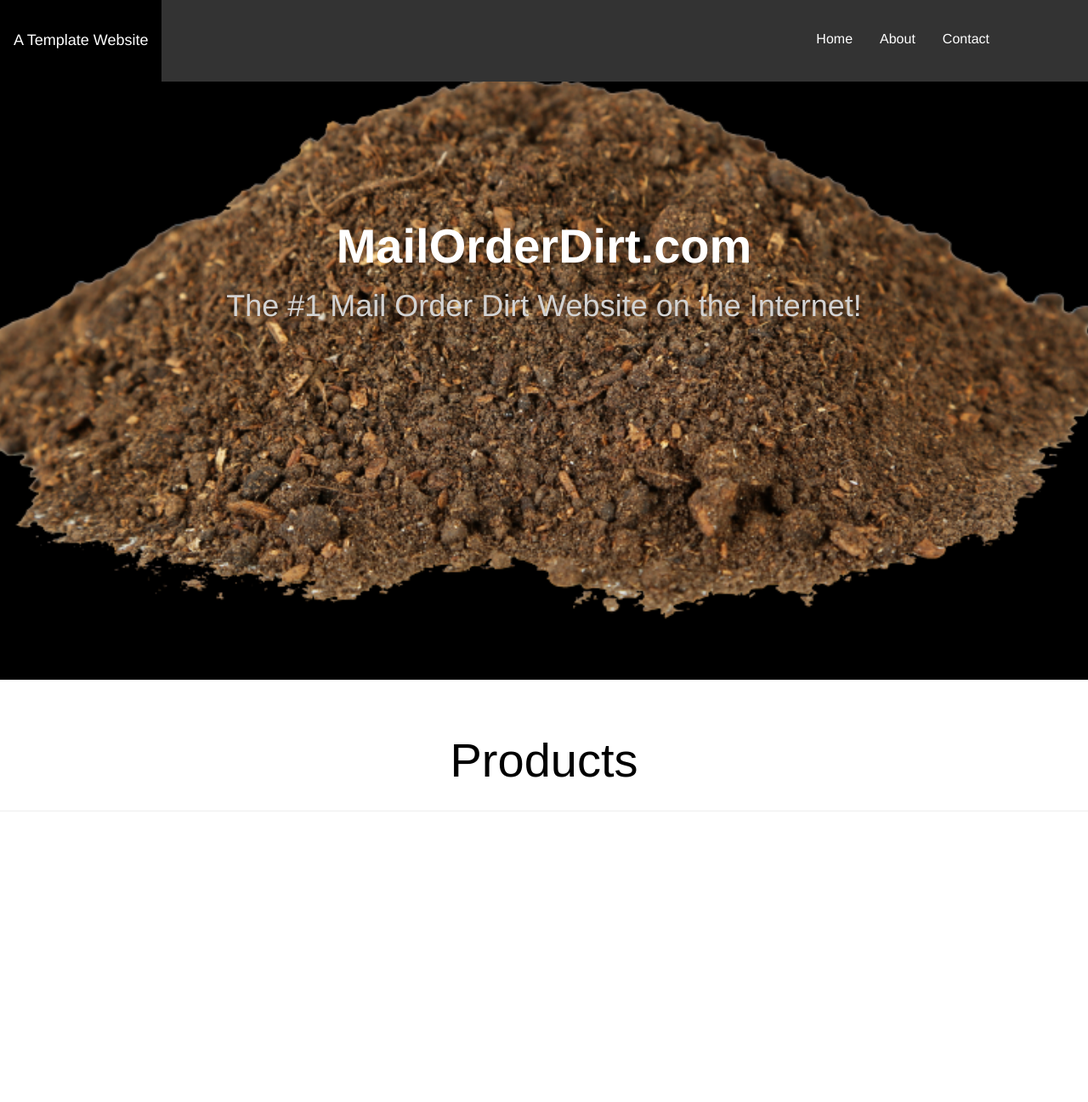
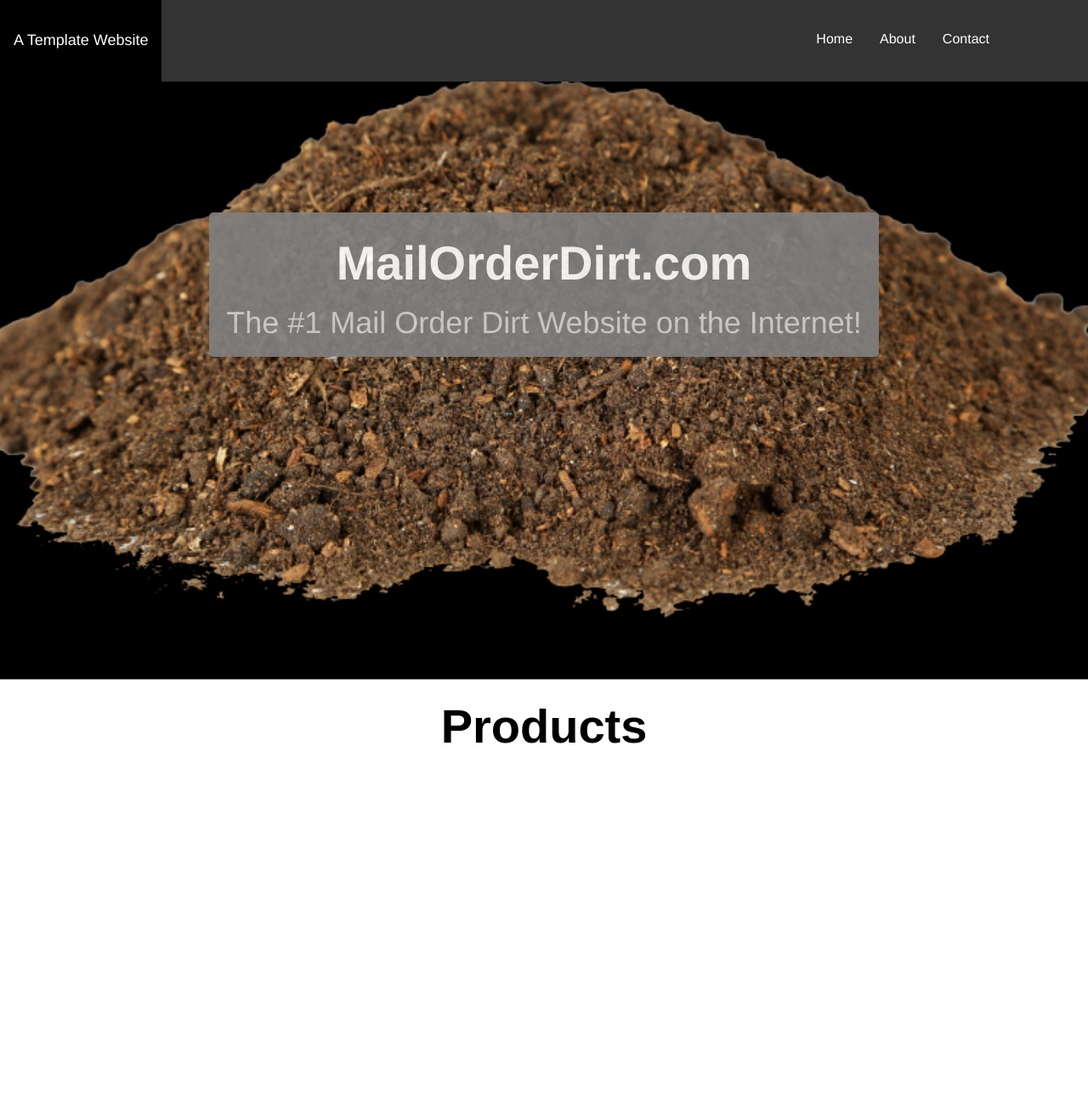
Before and after one commit to jacksemancik/MailOrderDirt, a Django app: page / in a window 1280 px wide. Shown: the top 1297 px of the page at 85% size. Run offline with Django 3.2, Linux system fonts and the light colour scheme; data that the repository does not hold is empty; some libraries are stand-ins or nearby versions.

Commit message:
Added product.html, product.css, added general improvements

```diff
--- a/storefrontend/static/css/home.css
+++ b/storefrontend/static/css/home.css
@@ -10,15 +10,22 @@
     -webkit-backface-visibility: hidden;
     backface-visibility: hidden;
     position:relative;
+    border-bottom:solid grey 1px;
 }
 div.right-here{
   position:absolute;
+  padding-top:200px;
   height:100%;
   width:100%;
+  text-align:center;
 }
 .right-here div{
-  padding-top:200px;
-  display:block;
+  padding:20px;
+  display:inline-block;
+  background-color:grey;
+  opacity:.9;
+  border-radius:5px;
+
 }
 .right-here h1{
   text-align:center;
@@ -27,13 +34,15 @@ div.right-here{
   margin:auto;
   color:lightgrey;
 }
+.right-here a:hover{
+  text-decoration:none;
+}
 .larger-than-h1{
   font-size:4em;
   color:white;
   text-align:center;
   font-weight:bold;
 }
-
 .article p.divtitle {
     font-family: sans-serif;
     font-size: 64px;
@@ -94,6 +103,7 @@ p.producttitle{
   font-family:sans-serif;
   font-size:64px;
   font-size:4em;
+  font-weight:bold;
   text-align:center;
 
 }
@@ -102,8 +112,11 @@ div.noimg1 ul{
   padding-bottom: 30%;
   position:relative;
   list-style-type: none;
+  text-align:center;
 }
 a.divcontainer{
+  padding-left:10px;
+  padding-right:10px;
   text-decoration:none;
   color:black;
   text-align:left;
@@ -112,7 +125,6 @@ a.divcontainer{
 }
 li.productbox {
   list-style-type:none;
-  position:absolute;
   display:inline-block;
   /*background-color:#bdbdbd;*/
   width:15%;
@@ -132,3 +144,20 @@ p.product, p.price{
   text-align:left;
   vertical-align: middle;
 }
+div.quality{
+  text-align:center;
+  margin:auto;
+  padding-top:320px;
+  font-weight:bold;
+  color:white;
+}
+div.quality p{
+  display:inline-block;
+  text-align:center;
+  margin:auto;
+  padding:15px;
+  background-color:grey;
+  opacity:.9;
+  border-radius:5px;
+
+}
--- /dev/null
+++ b/storefrontend/static/css/product.css
@@ -0,0 +1,3 @@
+div.main-container{
+  padding-top:500px;
+}
--- a/storefrontend/views.py
+++ b/storefrontend/views.py
@@ -8,12 +8,12 @@ def homeserve(request):
     return render_to_response('home.html', {'products': products})
 
 def productserve(request, value):
-    productpage = Products.objects.filter(slug=value)
+    productpage = Products.objects.filter(slug__exact=value)
     if productpage:
-        name = productpage['name']
-        description = productpage['description']
-        price = productpage['price']
-        image = productpage['image']
-        return render_to_response('product.html', {'name':name,'description':description,'price':price,'image':image})
+        #name = productpage['name']
+        #description = productpage['description']
+        #price = productpage['price']
+        #image = productpage['image']
+        return render_to_response('product.html', {'product':productpage})
     else:
         return render_to_response('404.html', value)
--- a/templates/home.html
+++ b/templates/home.html
@@ -7,17 +7,19 @@
   <br />
     <p>Big Tech Ideas Page3</p>
     <div class="right-here">
-      <div>
-        <p class="larger-than-h1">MailOrderDirt.com</p>
-        <h1>The #1 Mail Order Dirt Website on the Internet!</h1>
-      </div>
+      <a href="" class="notype">
+        <div>
+          <p class="larger-than-h1">MailOrderDirt.com</p>
+          <h1>The #1 Mail Order Dirt Website on the Internet!</h1>
+        </div>
+      </a>
     </div>
 </article>
 <div class="article noimg1" id="products">
-  <div class="page-header"><p class="producttitle">Products</p></div>
+  <p class="producttitle">Products</p>
   <ul class="out">
   {% for product in products %}
-    <a class="divcontainer" href="{{ product.slug }}">
+    <a class="divcontainer" href="shop/{{ product.slug }}">
       <li class="well well-lg productbox">
         <img src="{{ product.image.url }}" alt="nothing here!" /><br />
         <p class="product">{{ product.name }}</p><br />
@@ -30,7 +32,9 @@
 <div class="divider"></div>
   <section id="main">
     <article class="article backimg2" id="nav3">
-        <p class="divtitle grey">Big Tech Ideas Page3</p>
+      <div class="quality">
+        <p class="divtitle">The highest quality dirt available through the mail</p>
+      </div>
     </article>
 
     <article class="article noimg2" id="nav4">
```
Also changed, not shown: templates/product.html (added, +15 -0 lines), media/envelopeofdirt_psYTk8q.png (added), 1 other file.
